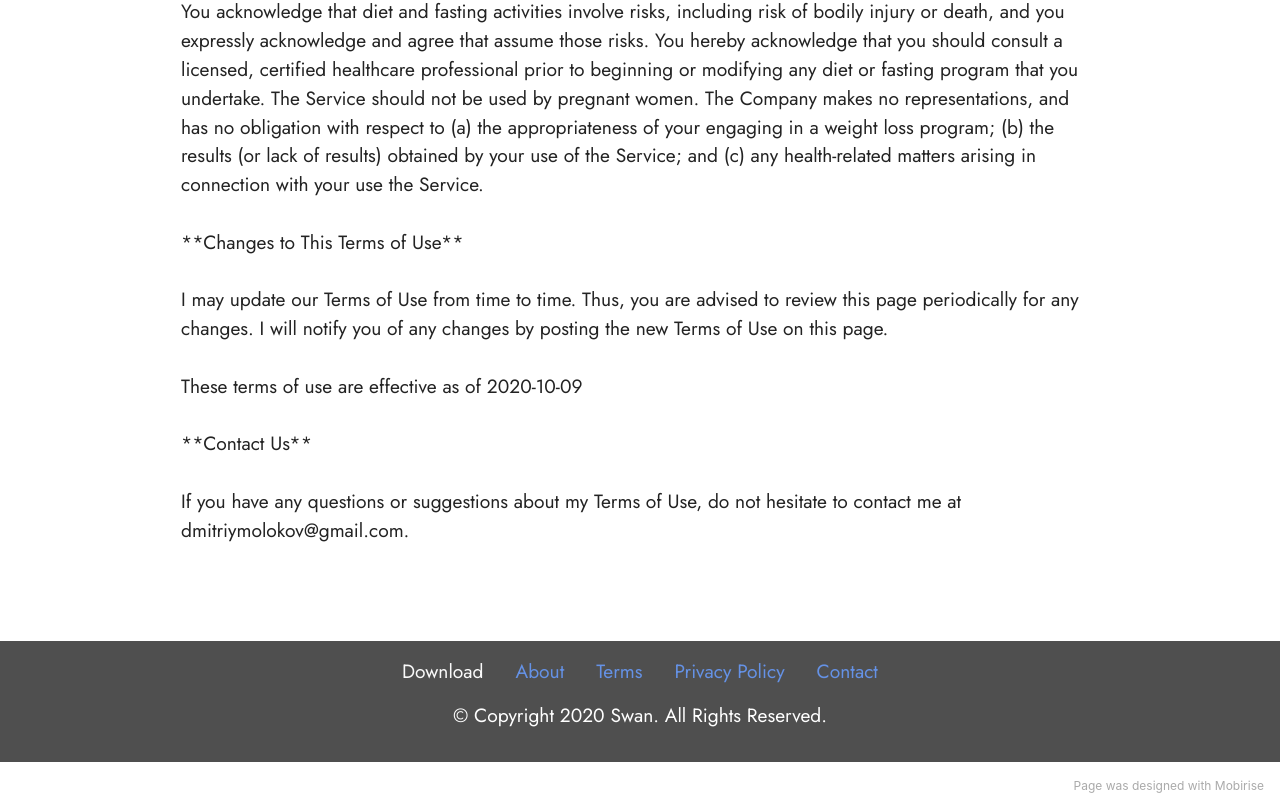
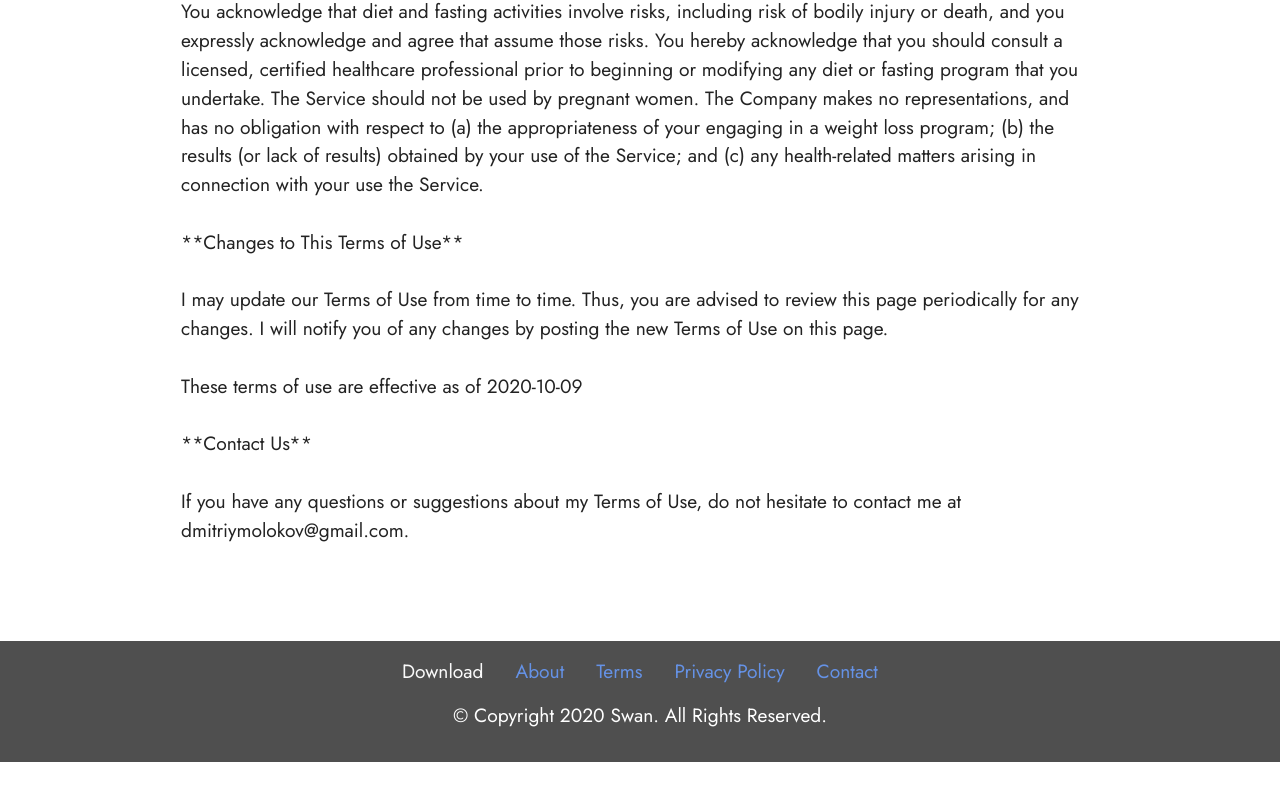
Before and after one commit to irinaswan/irinaswan.github.io, a plain HTML site: page terms.html in a window 1280 px wide. Shown: the part 1948-2758 px from the top of the page. After the commit the page ends 2710 px from the top, so only its background shows below. Drawn offline with Linux system fonts and the light colour scheme.

Commit message:
Update terms.html

```diff
--- a/terms.html
+++ b/terms.html
@@ -65,8 +65,6 @@
             </div>
         </div>
     </div>
-</section><section style="background-color: #fff; font-family: -apple-system, BlinkMacSystemFont, 'Segoe UI', 'Roboto', 'Helvetica Neue', Arial, sans-serif; color:#aaa; font-size:12px; padding: 0; align-items: center; display: flex;"><a href="https://mobirise.site/d" style="flex: 1 1; height: 3rem; padding-left: 1rem;"></a><p style="flex: 0 0 auto; margin:0; padding-right:1rem;">Page was <a href="https://mobirise.site/h" style="color:#aaa;">designed with</a> Mobirise</p></section><script src="assets/web/assets/jquery/jquery.min.js"></script>  <script src="assets/popper/popper.min.js"></script>  <script src="assets/tether/tether.min.js"></script>  <script src="assets/bootstrap/js/bootstrap.min.js"></script>  <script src="assets/smoothscroll/smooth-scroll.js"></script>  <script src="assets/parallax/jarallax.min.js"></script>  <script src="assets/theme/js/script.js"></script>
-
-
+</section>
 </body>
 </html>
```
